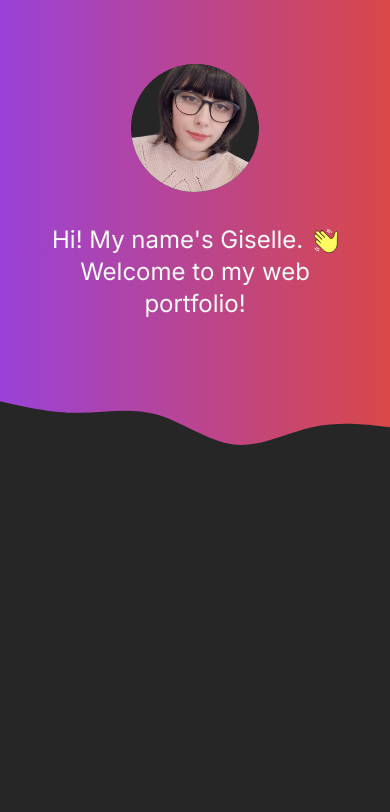
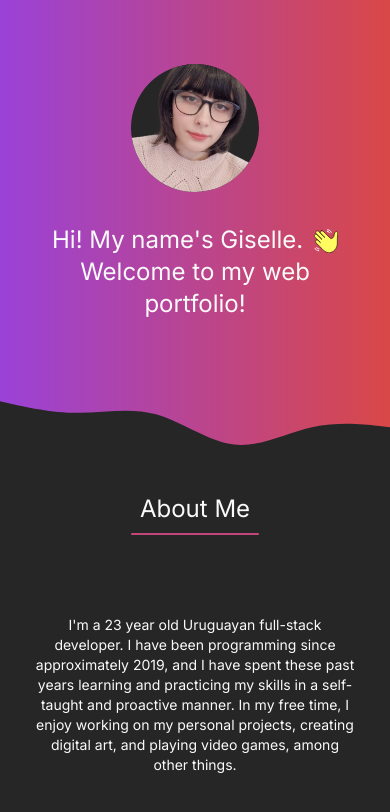
Before and after one commit to GiselleMilano/my_portfolio, a Next.js app: page / in a window 390 px wide. Shown: the top 812 px of the page. Built offline with nearby package versions, Linux system fonts and the light colour scheme.

Commit message:
AboutMe component code added

```diff
--- a/src/app/page.js
+++ b/src/app/page.js
@@ -1,5 +1,6 @@
 import Navbar from "@/components/Navbar";
 import Greeting from "@/components/Greeting";
+import AboutMe from "@/components/AboutMe";
 
 export default function Home() {
   return (
@@ -7,6 +8,7 @@ export default function Home() {
       <Navbar />
       <div className="flex flex-col gap-12 xl:mt-14 lg:mt-14">
         <Greeting />
+        <AboutMe />
       </div>
     </main>
   );
--- a/src/components/AboutMe.js
+++ b/src/components/AboutMe.js
@@ -0,0 +1,35 @@
+export default function AboutMe() {
+  return (
+    <section id="about" className="flex justify-center items-center w-full">
+      <div className="xl:w-[44rem] lg:w-[44rem] flex flex-col justify-center items-center gap-4">
+        <div className="mb-16">
+          <h1 className="w-full text-center text-neutral-50 text-2xl">
+            About Me
+          </h1>
+          <hr className="w-32 h-0.5 mx-auto mt-2 bg-[#c3467b] border-0 rounded-full"></hr>
+        </div>
+        <div className="xl:w-[44rem] lg:w-[44rem] sm:w-full md:w-full xl:bg-neutral-700 lg:bg-neutral-700 flex flex-row justify-center items-center xl:p-8 lg:p-8 xl:gap-8 lg:gap-8 xl:border-2 lg:border-2 lg:border-opacity-10 xl:border-opacity-10 xl:shadow-md lg:shadow-md xl:shadow-neutral-500/50 lg:shadow-neutral-500/50 xl:border-neutral-500 lg:border-neutral-500 xl:rounded-lg lg:rounded-lg">
+          <div className="rounded-md bg-[#c3467b] xl:block lg:block hidden">
+            <img src="/avatar.svg" alt="emoji" className="w-60 p-4" />
+          </div>
+          <div className="w-full flex flex-col justify-center items-center xl:justify-start xl:items-start lg:justify-start lg:items-start xl:pl-8 lg:pl-8 h-full xl:border-l-2 lg:border-l-2 xl:border-[#c3467b] lg:border-[#c3467b]">
+            <p className="text-base text-[#c3467b] xl:block lg:block hidden">
+              Fullstack Developer
+            </p>
+            <h2 className="text-xl mb-2 text-neutral-50 xl:block lg:block hidden">
+              Giselle Milano
+            </h2>
+            <p className=" text-neutral-50 text-sm xl:text-left lg:text-left text-center pl-8 pr-8 lg:pl-0 xl:pr-0">
+              I'm a 23 year old Uruguayan full-stack developer. I have been
+              programming since approximately 2019, and I have spent these past
+              years learning and practicing my skills in a self-taught and
+              proactive manner. In my free time, I enjoy working on my personal
+              projects, creating digital art, and playing video games, among
+              other things.
+            </p>
+          </div>
+        </div>
+      </div>
+    </section>
+  );
+}
```
